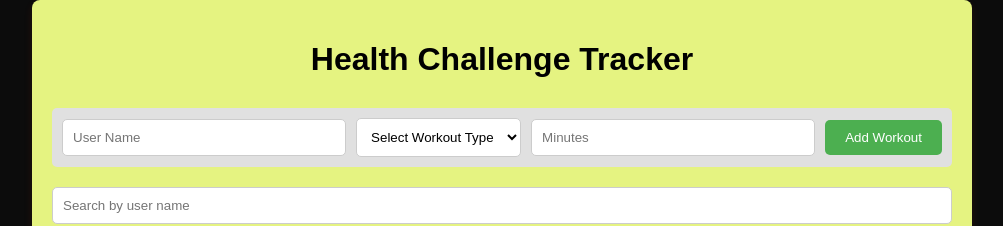
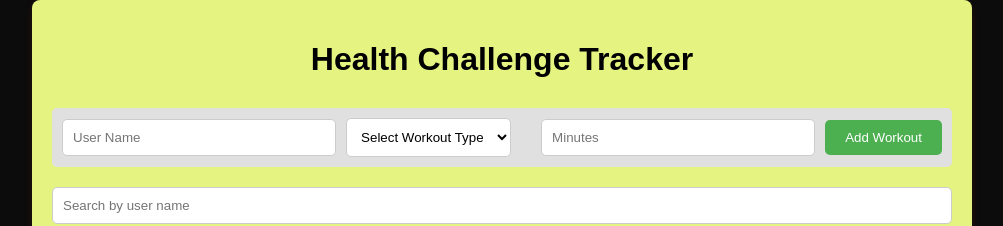
Before and after one commit to HealthTracker1/SimpleHealthTracker, a React (Create React App) app: page / in a window 1280 px wide. Shown: the top 226 px of the page, without its empty margins (138-1141 px from the left). Built offline with nearby package versions, Linux system fonts and the light colour scheme.

Commit message:
Update App.css

```diff
--- a/src/App.css
+++ b/src/App.css
@@ -54,6 +54,22 @@ h1 {
   background-color: #e0e0e0;
   border-radius: 5px;
 }
+.shake-error {
+  animation: shakeAnimation 0.5s;
+  border-color: red;
+}
+
+@keyframes shakeAnimation {
+  0%, 100% {
+    transform: translateX(0);
+  }
+  20%, 60% {
+    transform: translateX(-10px);
+  }
+  40%, 80% {
+    transform: translateX(10px);
+  }
+}
 
 .workout-form input[type="text"],
 .workout-form input[type="number"] {
@@ -62,6 +78,9 @@ h1 {
   margin-right: 10px;
   border: 1px solid #ccc;
   border-radius: 5px;
+}
+.workout-form input[type="number"]{
+  margin-left: 20px;
 }
 
 .workout-form select {
```
